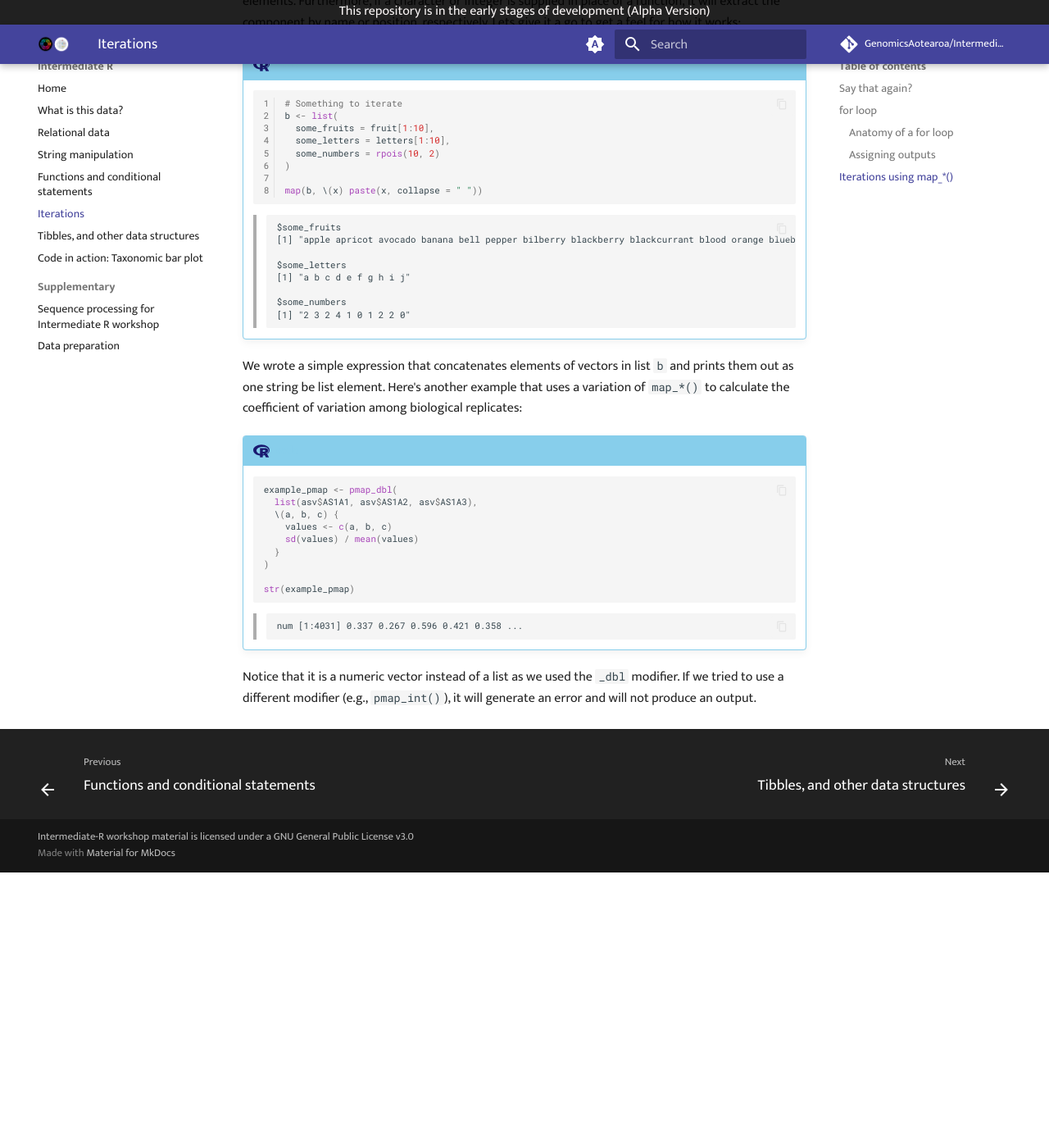
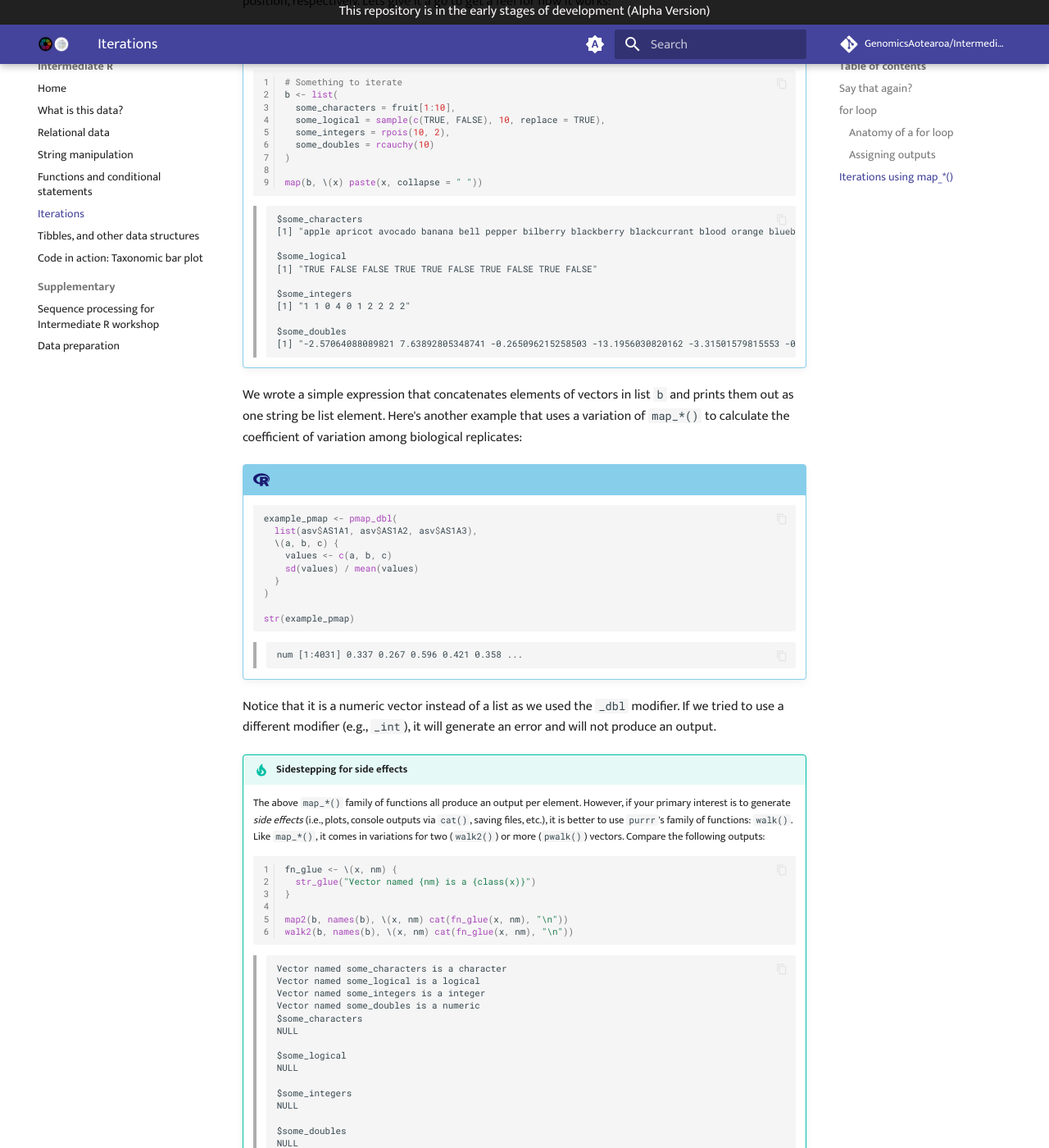
Before and after one commit to GenomicsAotearoa/Intermediate-R, an MkDocs documentation site: the page built from docs/4.iterations.md, in a window 1280 px wide and 1400 px high, scrolled down 5446 px. Shown: the whole window at 82% size. Built offline with MkDocs 1.6.1 and Material for MkDocs 9.7.7, drawn with Linux system fonts in a browser that asks for light colours; comment, search, counter and statistics services are not loaded; before the commit the page ends 6510 px from its top, so only the background shows below that; some of the changed text lies outside the part shown.

Commit message:
Add subsection on side effects

````diff
--- a/docs/4.iterations.md
+++ b/docs/4.iterations.md
@@ -209,30 +209,34 @@ output <- map2(vector_1, vector_2, <function,character,integer>)
 output <- pmap(list(vector_1, vector_2, vector_3, ...), <function,character,integer>)
 ```
 
-In all variations of the functions above, all vectors under iteration must have the same number of elements. Furthermore, if a character or integer is supplied in place of a function, it will extract the component by name or position, respectively. Lets give it a go to get a feel for how it works:
+If a character or integer is supplied in place of a function, it will extract the component by name or position, respectively. Lets give it a go to get a feel for how it works:
 
 !!! r-project "code"
 
     ```r linenums="1"
     # Something to iterate
     b <- list(
-      some_fruits = fruit[1:10],
-      some_letters = letters[1:10],
-      some_numbers = rpois(10, 2)
+      some_characters = fruit[1:10],
+      some_logical = sample(c(TRUE, FALSE), 10, replace = TRUE),
+      some_integers = rpois(10, 2),
+      some_doubles = rcauchy(10)
     )
 
     map(b, \(x) paste(x, collapse = " "))
     ```
 
     > ```
-    > $some_fruits
+    > $some_characters
     > [1] "apple apricot avocado banana bell pepper bilberry blackberry blackcurrant blood orange blueberry"
     >
-    > $some_letters
-    > [1] "a b c d e f g h i j"
+    > $some_logical
+    > [1] "TRUE FALSE FALSE TRUE TRUE FALSE TRUE FALSE TRUE FALSE"
     >
-    > $some_numbers
-    > [1] "2 3 2 4 1 0 1 2 2 0"
+    > $some_integers
+    > [1] "1 1 0 4 0 1 2 2 2 2"
+    >
+    > $some_doubles
+    > [1] "-2.57064088089821 7.63892805348741 -0.265096215258503 -13.1956030820162 -3.31501579815553 -0.549345803083576 -18.9606149076079 6.02805881696039 -2.06572698682012 0.496937057657112"
     > ```
 
 We wrote a simple expression that concatenates elements of vectors in list `b` and prints them out as one string be list element. Here's another example that uses a variation of `map_*()` to calculate the coefficient of variation among biological replicates:
@@ -255,4 +259,42 @@ We wrote a simple expression that concatenates elements of vectors in list `b` a
     > num [1:4031] 0.337 0.267 0.596 0.421 0.358 ...
     > ```
 
-Notice that it is a numeric vector instead of a list as we used the `_dbl` modifier. If we tried to use a different modifier (e.g., `pmap_int()`), it will generate an error and will not produce an output.
+Notice that it is a numeric vector instead of a list as we used the `_dbl` modifier. If we tried to use a different modifier (e.g., `_int`), it will generate an error and will not produce an output.
+
+!!! tip "Sidestepping for side effects"
+
+    The above `map_*()` family of functions all produce an output per element. However, if your primary interest is to generate *side effects* (i.e., plots, console outputs via `cat()`, saving files, etc.), it is better to use `purrr`'s family of functions: `walk()`. Like `map_*()`, it comes in variations for two (`walk2()`) or more (`pwalk()`) vectors. Compare the following outputs:
+
+    ```r linenums="1"
+    fn_glue <- \(x, nm) {
+      str_glue("Vector named {nm} is a {class(x)}")
+    }
+
+    map2(b, names(b), \(x, nm) cat(fn_glue(x, nm), "\n"))
+    walk2(b, names(b), \(x, nm) cat(fn_glue(x, nm), "\n"))
+    ```
+
+    > ```
+    > Vector named some_characters is a character
+    > Vector named some_logical is a logical
+    > Vector named some_integers is a integer
+    > Vector named some_doubles is a numeric
+    > $some_characters
+    > NULL
+    >
+    > $some_logical
+    > NULL
+    >
+    > $some_integers
+    > NULL
+    >
+    > $some_doubles
+    > NULL
+    > ```
+    >
+    > ```
+    > Vector named some_characters is a character
+    > Vector named some_logical is a logical
+    > Vector named some_integers is a integer
+    > Vector named some_doubles is a numeric
+    > ```
````
